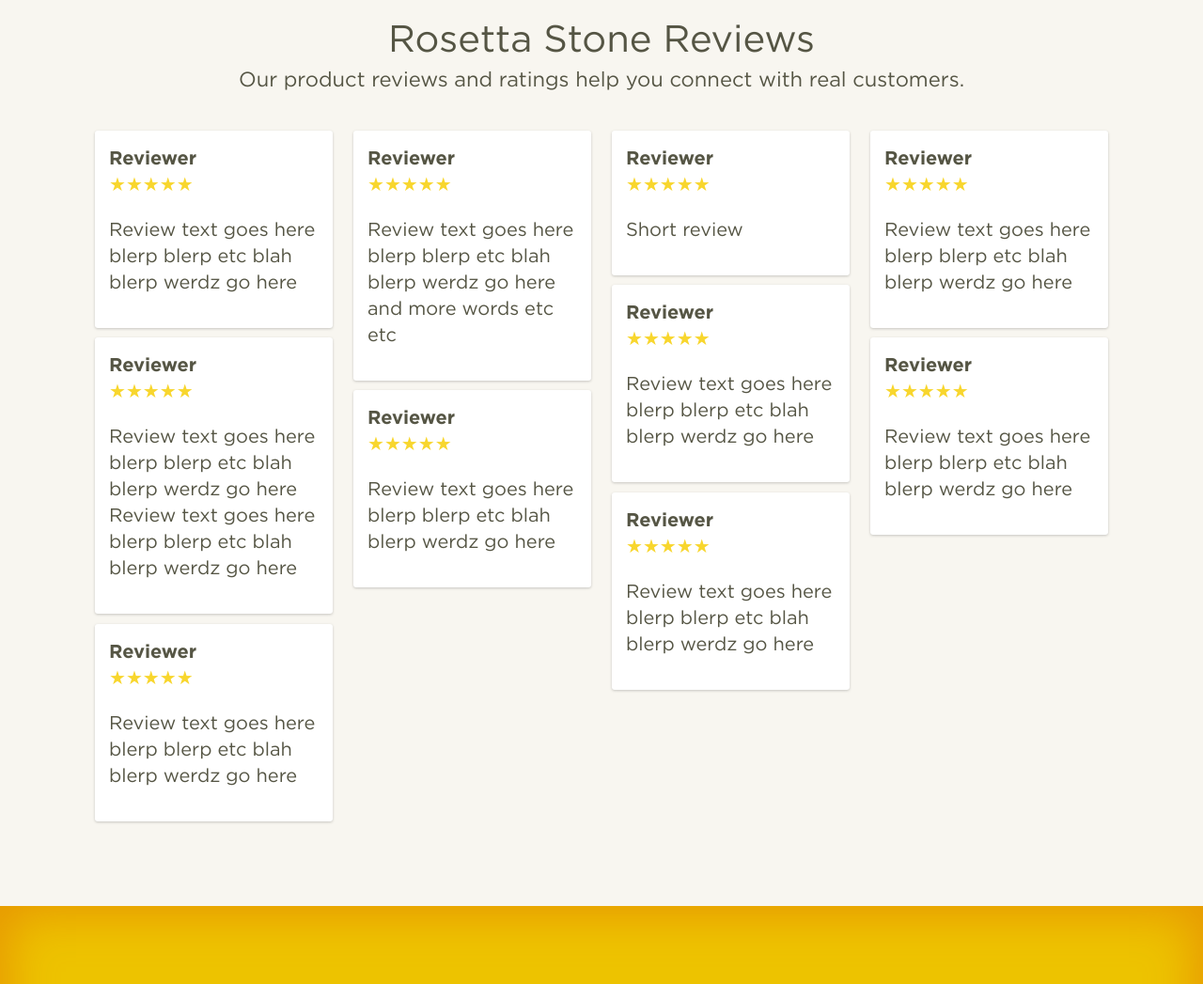
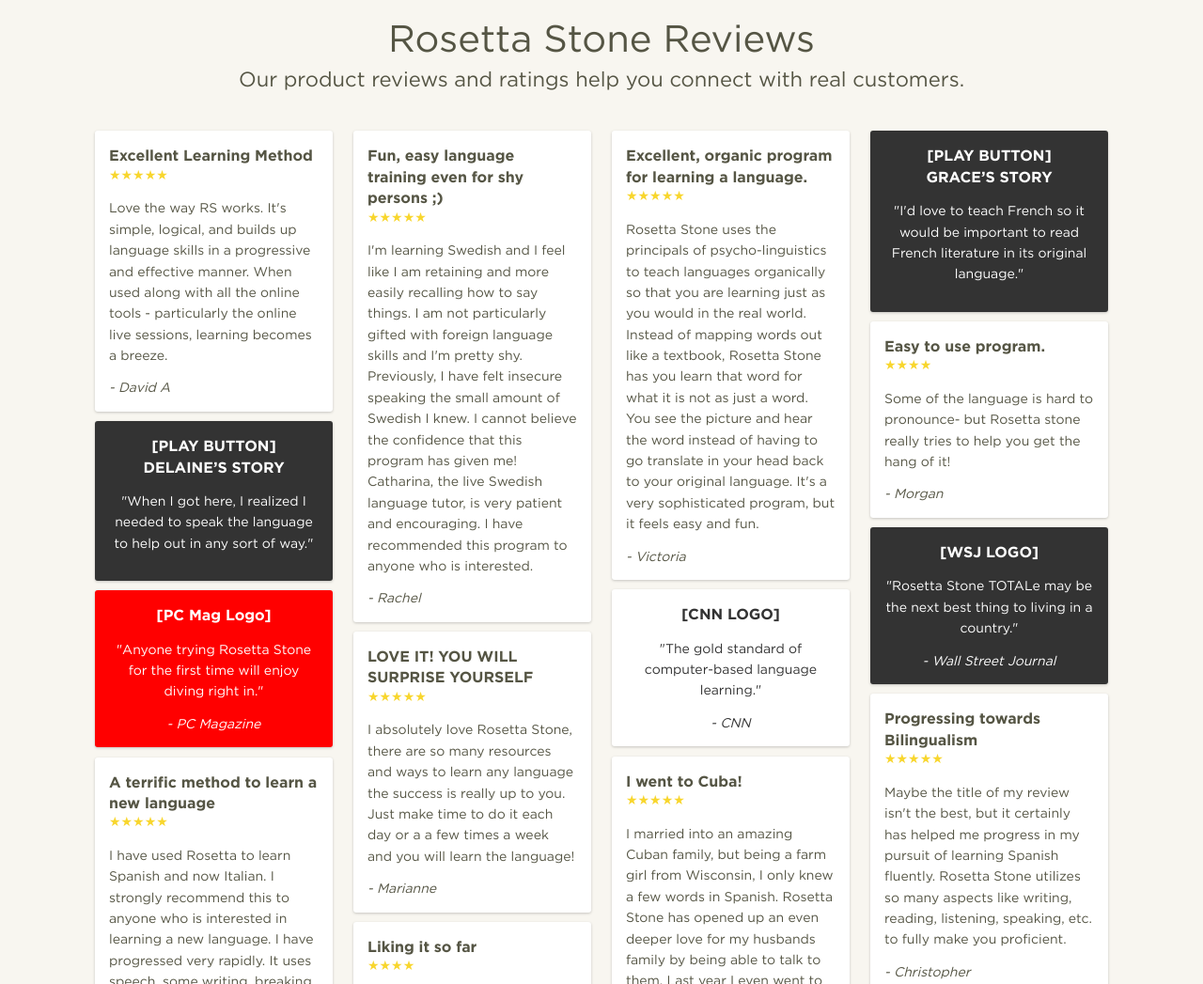
Before and after one commit to yaphi1/sbs_challenger, a plain HTML site: page index.html in a window 1280 px wide. Shown: the part 1800-2847 px from the top of the page at 94% size. Drawn offline with Linux system fonts and the light colour scheme.

Commit message:
added reviews

```diff
--- a/index.html
+++ b/index.html
@@ -242,10 +242,35 @@ REVIEWS
 	padding: 15px;
 	margin-bottom: 4%;
 	font-size: 20px;
-}
-
-.review_name{
+	font-size: 14px;
+}
+
+.special_review{
+	text-align: center;
+	background: #333;
+	color: #fff;
+}
+
+.review_pc_mag{
+	background: red;
+}
+.review_cnn{
+	background: #fff;
+	color: #333;
+}
+
+
+.review_title{
 	font-family: gothambold, sans-serif;
+	font-size: 16px;
+}
+
+.review_box p{
+	line-height: 1.6;
+}
+
+.reviewer_name{
+	font-style: italic;
 }
 
 .stars{
@@ -955,107 +980,223 @@ REVIEWS
 
 				<!-- review column 1 -->
 				<div class="review_column">
+
 					<div class="review_box">
-						<div class="review_name">Reviewer</div>
+						<div class="review_title">
+							Excellent Learning Method
+						</div>
 						<div class="stars">★★★★★</div>
 						<p>
-							Review text goes here blerp blerp etc blah blerp werdz go here
+							Love the way RS works. It's simple, logical, and builds up language skills in a progressive and effective manner. When used along with all the online tools - particularly the online live sessions, learning becomes a breeze.
 						</p>
-					</div>
+						<div class="reviewer_name">
+							- David A
+						</div>
+					</div>
+
+
+					<div class="review_box special_review">
+						<div class="review_title">
+							[PLAY BUTTON]
+						</div>
+						<div class="review_title">
+							DELAINE’S STORY
+						</div>
+						<p>
+							"When I got here, I realized I needed to speak the language to help out in any sort of way."
+						</p>
+					</div>
+
+
+					<div class="review_box special_review review_pc_mag">
+						<div class="review_title">
+							[PC Mag Logo]
+						</div>
+						<p>
+							"Anyone trying Rosetta Stone for the first time will enjoy diving right in."
+						</p>
+						<div class="reviewer_name">
+							- PC Magazine
+						</div>
+					</div>
+
 
 					<div class="review_box">
-						<div class="review_name">Reviewer</div>
+						<div class="review_title">
+							A terrific method to learn a new language
+						</div>
 						<div class="stars">★★★★★</div>
 						<p>
-							Review text goes here blerp blerp etc blah blerp werdz go here
-							Review text goes here blerp blerp etc blah blerp werdz go here
+							I have used Rosetta to learn Spanish and now Italian. I strongly recommend this to anyone who is interested in learning a new language. I have progressed very rapidly. It uses speech, some writing, breaking down of words into syllables, and a lot of repetition, all of which makes it very easy to progress.
 						</p>
-					</div>
+						<div class="reviewer_name">
+							- Charles
+						</div>
+					</div>
+
+				</div>
+
+
+
+				<!-- review column 2 -->
+				<div class="review_column">
 
 					<div class="review_box">
-						<div class="review_name">Reviewer</div>
+						<div class="review_title">
+							Fun, easy language training even for shy persons ;)
+						</div>
 						<div class="stars">★★★★★</div>
 						<p>
-							Review text goes here blerp blerp etc blah blerp werdz go here
+							I'm learning Swedish and I feel like I am retaining and more easily recalling how to say things. I am not particularly gifted with foreign language skills and I'm pretty shy. Previously, I have felt insecure speaking the small amount of Swedish I knew. I cannot believe the confidence that this program has given me! Catharina, the live Swedish language tutor, is very patient and encouraging. I have recommended this program to anyone who is interested.
 						</p>
-					</div>
-				</div>
-
-
-
-				<!-- review column 2 -->
-				<div class="review_column">
+						<div class="reviewer_name">
+							- Rachel
+						</div>
+					</div>
+
+
 					<div class="review_box">
-						<div class="review_name">Reviewer</div>
+						<div class="review_title">
+							LOVE IT! YOU WILL SURPRISE YOURSELF
+						</div>
 						<div class="stars">★★★★★</div>
 						<p>
-							Review text goes here blerp blerp etc blah blerp werdz go here and more words etc etc
+							I absolutely love Rosetta Stone, there are so many resources and ways to learn any language the success is really up to you. Just make time to do it each day or a a few times a week and you will learn the language!
 						</p>
-					</div>
+						<div class="reviewer_name">
+							- Marianne
+						</div>
+					</div>
+
 
 					<div class="review_box">
-						<div class="review_name">Reviewer</div>
+						<div class="review_title">
+							Liking it so far
+						</div>
+						<div class="stars">★★★★</div>
+						<p>
+							I took four years of high school French many years ago and decided to start with Level 1 so I could get a refresher course. While I already know a lot of the material in this level, it's good to build on.
+						</p>
+						<div class="reviewer_name">
+							- Sue
+						</div>
+					</div>
+
+				</div>
+
+			</div>
+
+
+
+
+			<!-- right big column -->
+			<div class="review_big_column">
+
+
+
+				<!-- review column 3 -->
+				<div class="review_column">
+
+					<div class="review_box">
+						<div class="review_title">
+							Excellent, organic program for learning a language.
+						</div>
 						<div class="stars">★★★★★</div>
 						<p>
-							Review text goes here blerp blerp etc blah blerp werdz go here
+							Rosetta Stone uses the principals of psycho-linguistics to teach languages organically so that you are learning just as you would in the real world. Instead of mapping words out like a textbook, Rosetta Stone has you learn that word for what it is not as just a word. You see the picture and hear the word instead of having to go translate in your head back to your original language. It's a very sophisticated program, but it feels easy and fun.
 						</p>
-					</div>
-				</div>
-
-
-			</div>
-
-
-
-
-			<!-- right big column -->
-			<div class="review_big_column">
-
-				<!-- review column 3 -->
-				<div class="review_column">
+						<div class="reviewer_name">
+							- Victoria
+						</div>
+					</div>
+
+
+					<div class="review_box special_review review_cnn">
+						<div class="review_title">
+							[CNN LOGO]
+						</div>
+						<p>
+							"The gold standard of computer-based language learning."
+						</p>
+						<div class="reviewer_name">
+							- CNN
+						</div>
+					</div>
+
+
 					<div class="review_box">
-						<div class="review_name">Reviewer</div>
+						<div class="review_title">
+							I went to Cuba!
+						</div>
 						<div class="stars">★★★★★</div>
 						<p>
-							Short review
+							I married into an amazing Cuban family, but being a farm girl from Wisconsin, I only knew a few words in Spanish. Rosetta Stone has opened up an even deeper love for my husbands family by being able to talk to them. Last year I even went to Cuba and was able to talk! I now bought Rosetta Stone Spanish for our youngest daughter and my husband has talked about learning French, so this year for Christmas I bought him Rosetta Stone (the on-line version) French.
 						</p>
-					</div>
+						<div class="reviewer_name">
+							- Brenda Perez
+						</div>
+					</div>
+
+				</div>
+
+
+				<!-- review column 4 -->
+				<div class="review_column">
+
+					<div class="review_box special_review">
+						<div class="review_title">
+							[PLAY BUTTON]
+						</div>
+						<div class="review_title">
+							GRACE’S STORY
+						</div>
+						<p>
+							"I'd love to teach French so it would be important to read French literature in its original language."
+						</p>
+					</div>
+
 
 					<div class="review_box">
-						<div class="review_name">Reviewer</div>
+						<div class="review_title">
+							Easy to use program.
+						</div>
+						<div class="stars">★★★★</div>
+						<p>
+							Some of the language is hard to pronounce- but Rosetta stone really tries to help you get the hang of it!
+						</p>
+						<div class="reviewer_name">
+							- Morgan
+						</div>
+					</div>
+
+
+					<div class="review_box special_review">
+						<div class="review_title">
+							[WSJ LOGO]
+						</div>
+
+						<p>
+							"Rosetta Stone TOTALe may be the next best thing to living in a country."
+						</p>
+						<div class="reviewer_name">
+						- Wall Street Journal
+						</div>
+					</div>
+
+
+					<div class="review_box">
+						<div class="review_title">
+							Progressing towards Bilingualism
+						</div>
 						<div class="stars">★★★★★</div>
 						<p>
-							Review text goes here blerp blerp etc blah blerp werdz go here
+							Maybe the title of my review isn't the best, but it certainly has helped me progress in my pursuit of learning Spanish fluently. Rosetta Stone utilizes so many aspects like writing, reading, listening, speaking, etc. to fully make you proficient.
 						</p>
-					</div>
-
-					<div class="review_box">
-						<div class="review_name">Reviewer</div>
-						<div class="stars">★★★★★</div>
-						<p>
-							Review text goes here blerp blerp etc blah blerp werdz go here
-						</p>
-					</div>
-				</div>
-
-
-				<!-- review column 4 -->
-				<div class="review_column">
-					<div class="review_box">
-						<div class="review_name">Reviewer</div>
-						<div class="stars">★★★★★</div>
-						<p>
-							Review text goes here blerp blerp etc blah blerp werdz go here
-						</p>
-					</div>
-
-					<div class="review_box">
-						<div class="review_name">Reviewer</div>
-						<div class="stars">★★★★★</div>
-						<p>
-							Review text goes here blerp blerp etc blah blerp werdz go here
-						</p>
-					</div>
+						<div class="reviewer_name">
+							- Christopher
+						</div>
+					</div>
+
 				</div>
 
 
```
Also changed, not shown: reviews.html (added, +248 -0 lines). Lines whose indentation alone changed are shown as unchanged.
